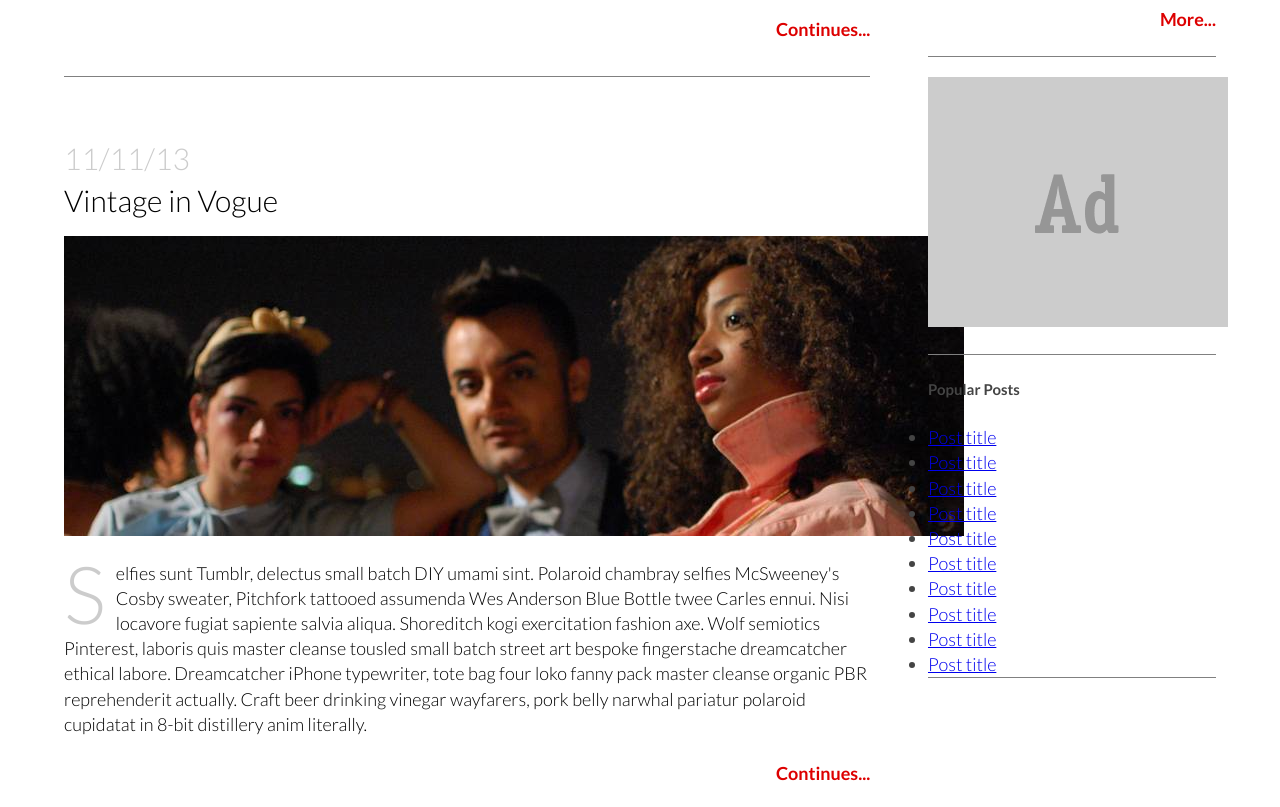
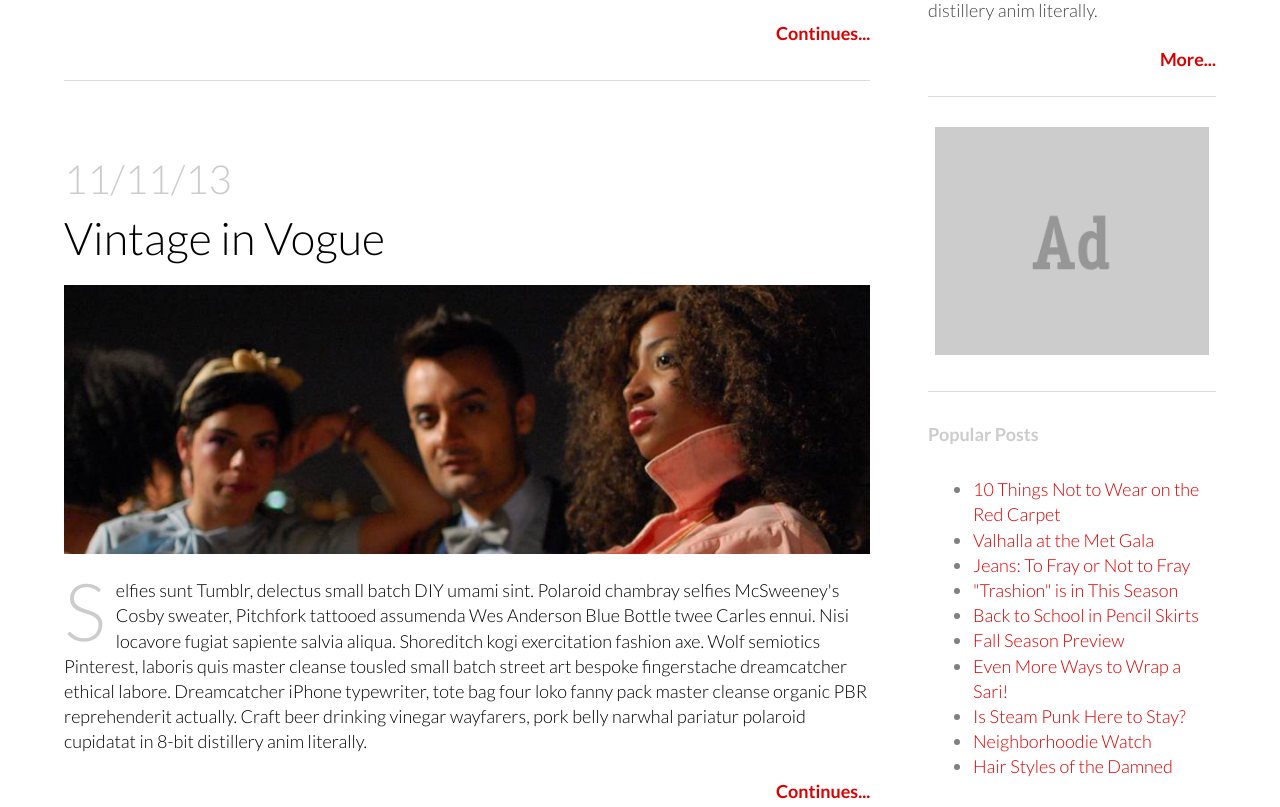
Before and after one commit to jroos1/fashionblog2, a plain HTML site: page index.html in a window 1280 px wide. Shown: the part 855-1662 px from the top of the page. Drawn offline with Linux system fonts and the light colour scheme.

Commit message:
Updated final style changes, changed sizing around elements and some colors

```diff
--- a/css/style.css
+++ b/css/style.css
@@ -71,6 +71,7 @@ header h2 {
 	margin-bottom: 5px;
 	padding-top: 55px;
 	color: #BBB;
+	font-size: 30px;
 }
 
 ul {
@@ -80,16 +81,22 @@ ul {
 
 nav li {
 	float: left;
+	background-color: black;
+	text-align: center;
+	border-right: 1px solid white;
 	width: 16.666%;
-	background-color: black;
-	padding: 20px 25px;
-	text-align: center;
+}
+
+nav li:last-of-type {
+	border-right: none;
 }
 
 nav a {
 	color: white;
 	text-decoration: none;
 	font-size: 22px;
+	display: block;
+	padding: 15px 0;
 }
 
 a:hover {
@@ -105,7 +112,7 @@ main {
 aside {
 	width: 25%;
 	float: left;
-	padding-top: 100px;
+	padding-top: 135px;
 	color: #444;
 }
 
@@ -122,7 +129,7 @@ h1 a {
 
 h2 {
 	font-weight: normal;
-	font-size: 30px;
+	font-size: 45px;
 	margin-top: 0px;
 	margin-bottom: 15px;
 }
@@ -134,7 +141,7 @@ h2 a {
 
 h3 {
 	color: #CCC;
-	font-size: 30px;
+	font-size: 40px;
 	font-weight: normal;
 	margin-bottom: 0px;
 }
@@ -150,9 +157,13 @@ h4 a {
 }
 
 article {
-	border-bottom: 1px solid gray;
+	border-bottom: 1px solid #DDD;
 	padding-top: 30px;
 	padding-bottom: 10px;
+}
+
+article img {
+	width: 100%;
 }
 
 span {
@@ -165,11 +176,34 @@ span {
 }
 
 section {
-	border-bottom: 1px solid gray;
+	border-bottom: 1px solid #DDD;
 }
 
-aside img {
-	margin: 20px auto;
+section a {
+	color: #D00;
+	text-decoration: none;
+}
+
+section ul {
+	color: gray;
+}
+
+section:last-of-type {
+	border-bottom: none;
+}
+
+section h5 {
+	color: #CCC;
+	font-size: 18px;
+}
+
+section img {
+	margin: 30px 2.5%;
+	width: 95%;
+}
+
+section ul {
+	margin-left: 45px;
 }
 
 footer {
--- a/index.html
+++ b/index.html
@@ -69,16 +69,16 @@ Add Google Fonts.
 		<section>
 			<h5>Popular Posts</h5>
 			<ul>
-				<li><a href="#">Post title</a></li>
-				<li><a href="#">Post title</a></li>
-				<li><a href="#">Post title</a></li>
-				<li><a href="#">Post title</a></li>
-				<li><a href="#">Post title</a></li>
-				<li><a href="#">Post title</a></li>
-				<li><a href="#">Post title</a></li>
-				<li><a href="#">Post title</a></li>
-				<li><a href="#">Post title</a></li>
-				<li><a href="#">Post title</a></li>
+				<li><a href="#">10 Things Not to Wear on the Red Carpet</a></li>
+				<li><a href="#">Valhalla at the Met Gala</a></li>
+				<li><a href="#">Jeans: To Fray or Not to Fray</a></li>
+				<li><a href="#">"Trashion" is in This Season</a></li>
+				<li><a href="#">Back to School in Pencil Skirts</a></li>
+				<li><a href="#">Fall Season Preview</a></li>
+				<li><a href="#">Even More Ways to Wrap a Sari!</a></li>
+				<li><a href="#">Is Steam Punk Here to Stay?</a></li>
+				<li><a href="#">Neighborhoodie Watch</a></li>
+				<li><a href="#">Hair Styles of the Damned</a></li>
 			</ul>
 		</section>
 
```
